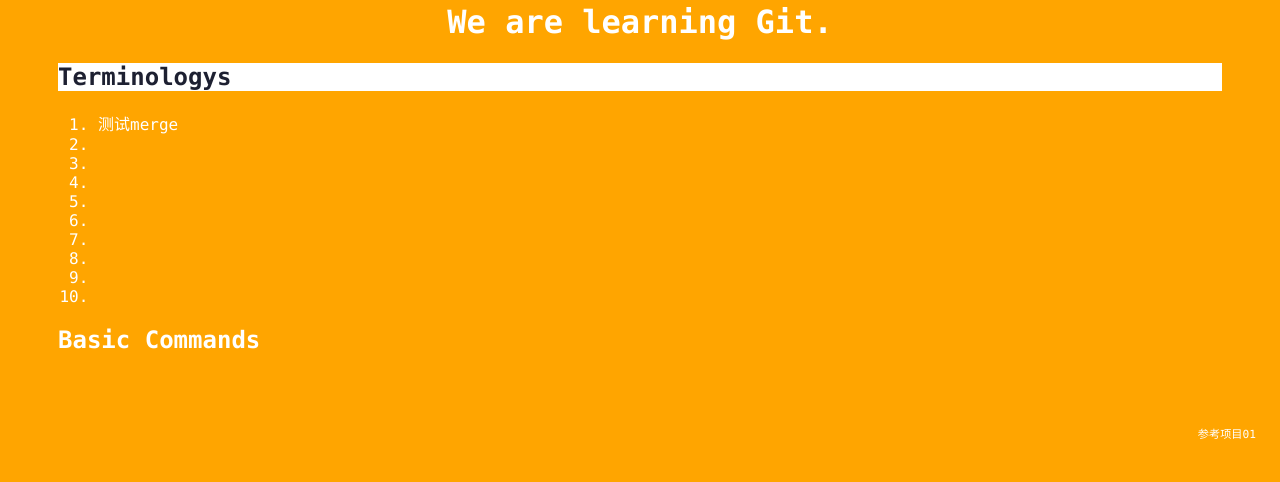
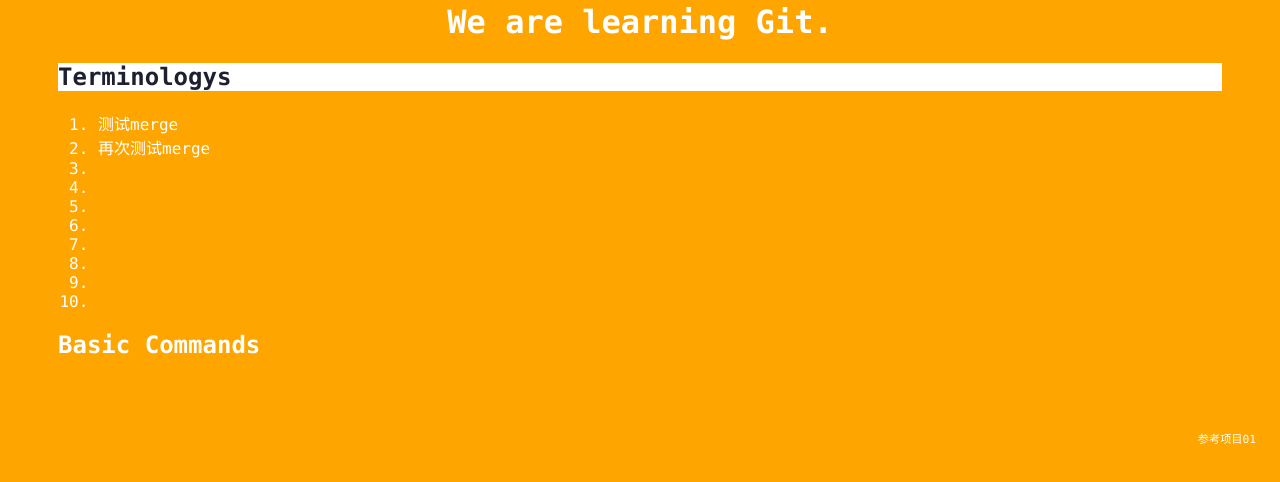
Before and after one commit to willardwang/git_learning, a plain HTML site: page index.html in a window 1280 px wide. Both pictures are taken after a click on the element "Terminologys". Shown: the part 182-664 px from the top of the page. Drawn offline with Linux system fonts and the light colour scheme.

Commit message:
再次测试merge 02

```diff
--- a/index.html
+++ b/index.html
@@ -15,7 +15,7 @@
             <div class="panel">
                 <ol>
                     <li>测试merge</li>
-                    <li></li>
+                    <li>再次测试merge</li>
                     <li></li>
                     <li></li>
                     <li></li>
```
